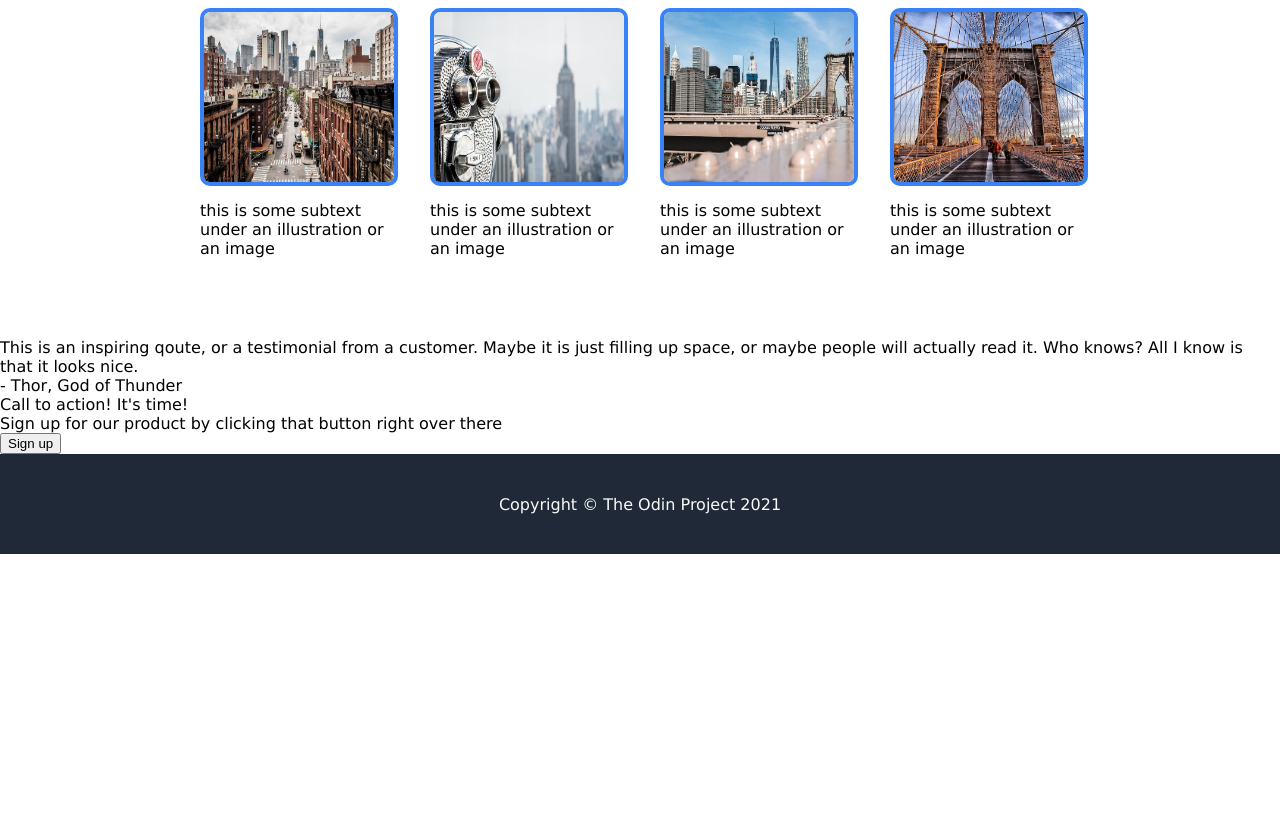
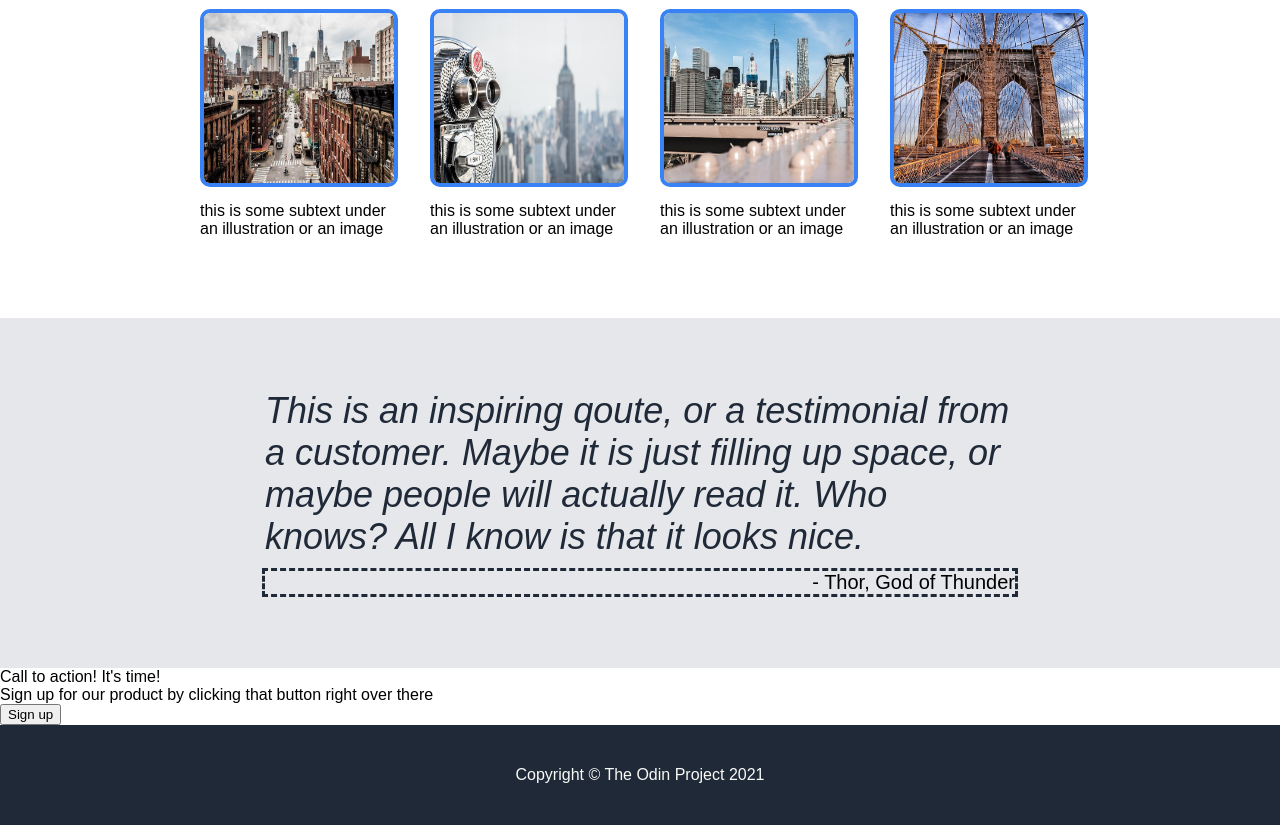
Before and after one commit to johannkrugell/odin-landing-page, a plain HTML site: page index.html in a window 1280 px wide. Shown: the part 450-1275 px from the top of the page. Before the commit the page ends 1004 px from the top, so only its background shows below. Drawn offline with Linux system fonts and the light colour scheme.

Commit message:
TESTIMONIAL SECTIO Centre the testimonial and the author, styled font and font weight for the testimonial. Set background color.
On branch testimonial
Changes to be committed:
modified:   css/stylesheet.css
modified:   index.html

```diff
--- a/css/stylesheet.css
+++ b/css/stylesheet.css
@@ -13,7 +13,7 @@ a{
   display: flex;
 }
 body{
-  font-family: Verdana, sans-serif ;
+  font-family: Arial, Helvetica, sans-serif;;
   margin: 0%;
   padding: 0%;
 }
@@ -100,7 +100,6 @@ body{
 
 /* Random Information section */
 .random-card{
-  align-content: center;
   display: flex;
   flex-direction: column;
   gap: 15px;
@@ -115,8 +114,7 @@ body{
 }
 .random-text{
   display: flex;
-  align-content: center;
-  flex-wrap: wrap;
+  align-self: center;
 }
 .random-title{
   justify-content: center;
@@ -134,3 +132,30 @@ body{
   height: 170px;
   width: 190px;
 }
+
+/* Inspiring Quote */
+.testimonial{
+  align-items: center;
+  background-color: #E5E7EB;
+  display: flex;
+  flex-direction: column;
+  justify-content: center;
+  height: 350px;
+}
+.testimonial-text{
+  color: #1F2937;
+  font-size: 36px;
+  font-style: italic;
+  font-weight: 100;
+  margin-bottom: 10px;
+  width: 750px;
+}
+.testimonial-author{
+  display: flex;
+  justify-content: flex-end;
+  font-size: 20px;
+  font-weight: 100;
+  width: 750px;
+  border: #1F2937;
+  border-style: dashed;
+}
--- a/index.html
+++ b/index.html
@@ -56,11 +56,11 @@
       </div>
     </div>
     <div class="testimonial">
-      <div >This is an inspiring qoute, or a testimonial from a customer. Maybe
+      <div class="testimonial-text">This is an inspiring qoute, or a testimonial from a customer. Maybe
            it is just filling up space, or maybe people will actually read it.
            Who knows? All I know is that it looks nice.
       </div>
-      <div >
+      <div class="testimonial-author" >
         - Thor, God of Thunder
       </div>
     </div>
```
